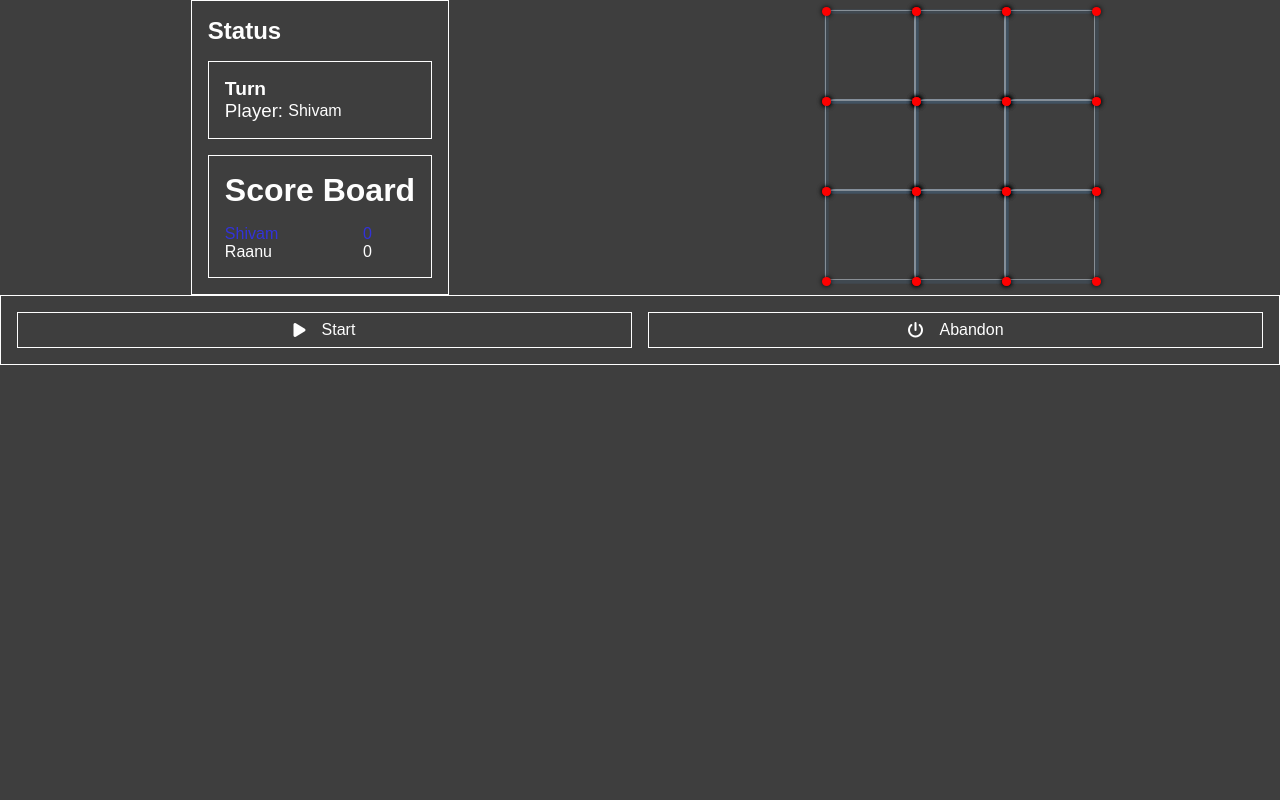
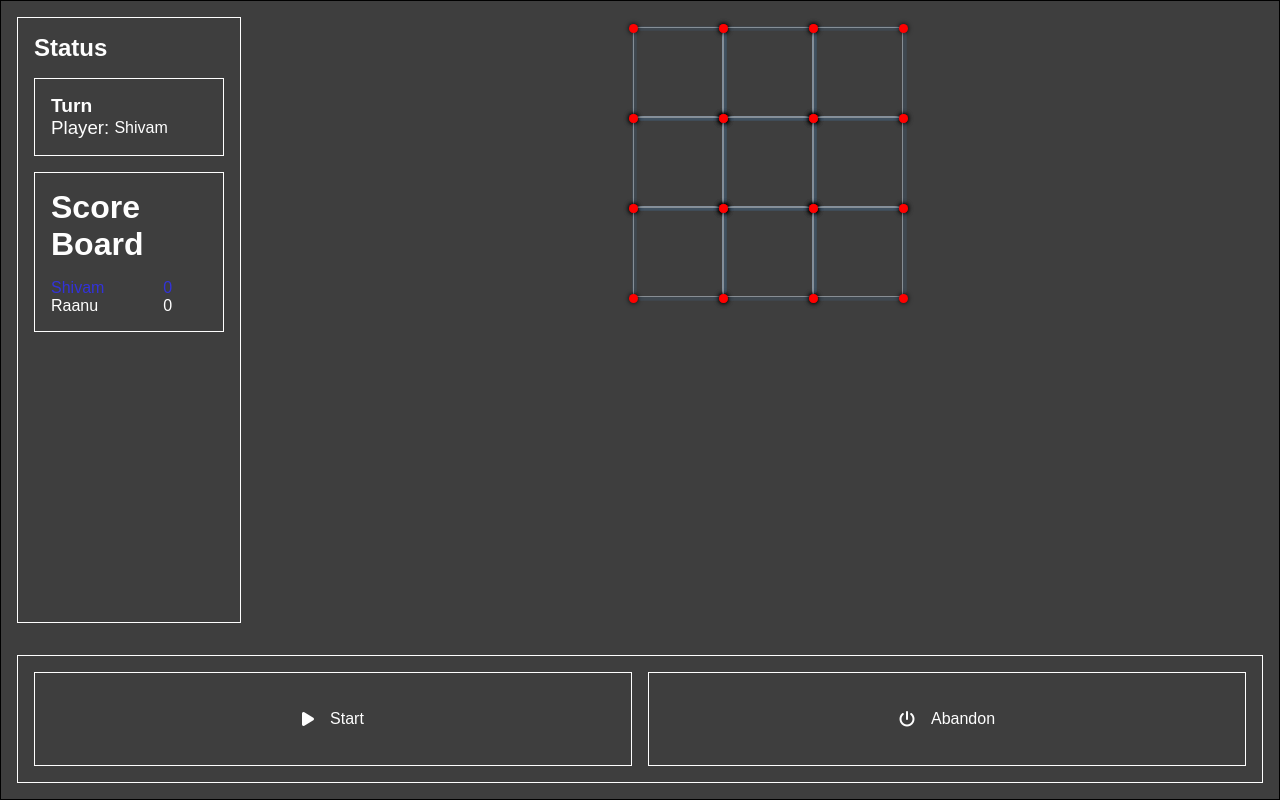
Before and after one commit to EyeZen/PropertyHadap, a React (Vite) app: page / in a window 1280 px wide. Both pictures are taken after a click on the element "Start". Built offline with nearby package versions, Linux system fonts and the light colour scheme; a web font is replaced by a local one.

Commit message:
GameLayout added

```diff
--- /dev/null
+++ b/helpers/GameComponentType.js
@@ -0,0 +1,8 @@
+const GameComponentType = {
+    STATUS: "STATUS",
+    BOARD: "BOARD",
+    CONTROL: "CONTROL",
+};
+
+export const GameComponentTypeSymbol = Symbol("GameComponentTypeSymbol");
+export default GameComponentType;
--- a/helpers/Orientation.js
+++ b/helpers/Orientation.js
@@ -2,3 +2,5 @@ const Orientation = {
     HORIZONTAL: "HORIZONTAL",
     VERTICAL: "VERTICAL"
 }
+
+export default Orientation;
--- a/helpers/index.js
+++ b/helpers/index.js
@@ -1,3 +1,4 @@
+import { GameComponentTypeSymbol } from "./GameComponentType";
 
 const helpers = {};
 
@@ -47,4 +48,8 @@ helpers.getPlayerScore = (tilemap, player) => {
   return tilemap.flatMap(row => row).filter(tile => tile.acquired && tile.acquiredBy && tile.acquiredBy.alias === player.alias).length;
 }
 
+helpers.isGameComponentOfType = (element, componentType) => {
+  return element.type && element.type[GameComponentTypeSymbol] && element.type[GameComponentTypeSymbol] === componentType;
+}
+
 export default helpers;
--- a/src/App.jsx
+++ b/src/App.jsx
@@ -1,6 +1,7 @@
 import "./App.css";
 import GameBoard from './components/GameBoard/GameBoard'
 import GameControl from "./components/GameControl/GameControl";
+import GameLayout from "./components/GameLayout/GameLayout";
 import GameStatus from "./components/GameStatus/GameStatus";
 import { gameBoardActions } from './store/slices/gameBoardSlice';
 import { useDispatch } from 'react-redux';
@@ -41,12 +42,13 @@ function App() {
 
     return (
         <div className="container">
-            {/* <button onClick={initialize}>Start</button> */}
-            <div className="game-container">
+            <GameLayout>
                 <GameStatus />
                 <GameBoard />
-            </div>
-            <GameControl controls={controls} />
+                <GameControl controls={controls} />
+            </GameLayout>
+            {/* <div className="game-container">
+            </div>*/}
         </div>
     )
 }
--- a/src/components/GameBoard/GameBoard.jsx
+++ b/src/components/GameBoard/GameBoard.jsx
@@ -2,6 +2,7 @@ import "./GameBoard.css";
 import Tile from './Tile/Tile.jsx';
 import { useDispatch, useSelector } from "react-redux";
 import { gameBoardActions } from "../../store/slices/gameBoardSlice.js";
+import GameComponentType, { GameComponentTypeSymbol } from "../../../helpers/GameComponentType.js";
 
 function GameBoard() {
   const tilemap = useSelector(state => state.gameboard.tilemap);
@@ -28,4 +29,6 @@ function GameBoard() {
   )
 }
 
+GameBoard[GameComponentTypeSymbol] = GameComponentType.BOARD;
+
 export default GameBoard
--- a/src/components/GameBoard/Tile/Tile.jsx
+++ b/src/components/GameBoard/Tile/Tile.jsx
@@ -1,10 +1,6 @@
+import "./Tile.css";
 import React, { useEffect, useRef, useState } from 'react'
-import "./Tile.css";
-
-const Orientation = {
-  HORIZONTAL: "HORIZONTAL",
-  VERTICAL: "VERTICAL"
-};
+import Orientation from "../../../../helpers/Orientation";
 
 export const EdgeType = {
   LEFT: "LEFT",
--- a/src/components/GameControl/GameControl.css
+++ b/src/components/GameControl/GameControl.css
@@ -1,5 +1,6 @@
 .game-controls {
     border: 1px solid #fefefe;
+    height: 100%;
     /* width: fit-content; */
     display: grid;
     gap: 1em;
--- a/src/components/GameControl/GameControl.jsx
+++ b/src/components/GameControl/GameControl.jsx
@@ -1,15 +1,21 @@
 import "./GameControl.css";
+import Orientation from "../../../helpers/Orientation";
+import GameComponentType, { GameComponentTypeSymbol } from "../../../helpers/GameComponentType";
 
-function GameControl({ controls }) {
+function GameControl({ controls, orientation=Orientation.HORIZONTAL }) {
 
     if(!controls) {
         throw Error("GameControl: controls required!");
     }
 
+    const styles = orientation === Orientation.HORIZONTAL ? {
+        gridTemplateColumns: `repeat(${controls.length}, 1fr)`
+    } : {
+        gridTemplateRows: `repeat(${controls.length}, 1fr)`
+    }
+
     return (
-    <div className="game-controls" style={{
-        gridTemplateColumns: `repeat(${controls.length}, 1fr)`
-    }}>
+        <div className="game-controls" style={styles}>
             {
                 controls.map(gameControl =>
                 <div key={gameControl.label} className={`game-control ${gameControl.danger ? 'danger' : ''}`} onClick={gameControl.action}>
@@ -22,4 +28,6 @@ function GameControl({ controls }) {
     )
 }
 
+GameControl[GameComponentTypeSymbol] = GameComponentType.CONTROL;
+
 export default GameControl
--- /dev/null
+++ b/src/components/GameLayout/GameLayout.css
@@ -0,0 +1,30 @@
+.layout-default {
+    border: 1px solid black;
+    background-color: #3e3e3e;
+    width: 100%;
+    height: 100vh;
+
+    display: grid;
+    grid-template-areas:
+        "status board board"
+        "control control control"
+    ;
+    grid-template-rows: 80% 20%;
+    grid-template-columns: 20% 80%;
+
+    & > .layout-status-wrapper,
+    & > .layout-control-wrapper,
+    & > .layout-board-wrapper {
+        margin: 1em;
+    }
+
+    & > .layout-status-wrapper {
+        grid-area: status;
+    }
+    & > .layout-control-wrapper {
+        grid-area: control;
+    }
+    & > .layout-board-wrapper {
+        grid-area: board;
+    }
+}
--- /dev/null
+++ b/src/components/GameLayout/GameLayout.jsx
@@ -0,0 +1,28 @@
+import helpers from "../../../helpers";
+import GameComponentType from "../../../helpers/GameComponentType";
+import "./GameLayout.css";
+
+function GameLayout({ children }) {
+
+    children.forEach(child => {
+        if(!child.$$typeof || child.$$typeof !== Symbol.for("react.element")) {
+            throw Error("GameLayout can only contain react components as children!");
+        }
+    });
+
+    return (
+        <div className="layout-default">
+            <div className="layout-status-wrapper">
+                {children.filter(child => helpers.isGameComponentOfType(child, GameComponentType.STATUS))}
+            </div>
+            <div className="layout-control-wrapper">
+                {children.filter(child => helpers.isGameComponentOfType(child, GameComponentType.CONTROL))}
+            </div>
+            <div className="layout-board-wrapper">
+                {children.filter(child => helpers.isGameComponentOfType(child, GameComponentType.BOARD))}
+            </div>
+        </div>
+    )
+}
+
+export default GameLayout
--- a/src/components/GameStatus/GameStatus.css
+++ b/src/components/GameStatus/GameStatus.css
@@ -1,12 +1,13 @@
 .game-status {
     border: 1px solid #fefefe;
-    width: fit-content;
+    /* width: fit-content; */
     padding: 1em;
-    margin-inline: auto;
+    /* margin-inline: auto; */
     display: flex;
     flex-direction: column;
     gap: 1em;
     user-select: none;
+    height: 100%;
 
     & > h1 {
         font-size: 1.5rem;
--- a/src/components/GameStatus/GameStatus.jsx
+++ b/src/components/GameStatus/GameStatus.jsx
@@ -1,6 +1,7 @@
 import { useSelector } from "react-redux";
 import "./GameStatus.css";
 import helpers from "../../../helpers";
+import GameComponentType, { GameComponentTypeSymbol } from "../../../helpers/GameComponentType";
 
 function GameStatus() {
     const tilemap = useSelector(state => state.gameboard.tilemap);
@@ -55,4 +56,6 @@ function GameStatus() {
     )
 }
 
+GameStatus[GameComponentTypeSymbol] = GameComponentType.STATUS;
+
 export default GameStatus
```
Lines whose indentation alone changed are shown as unchanged.
